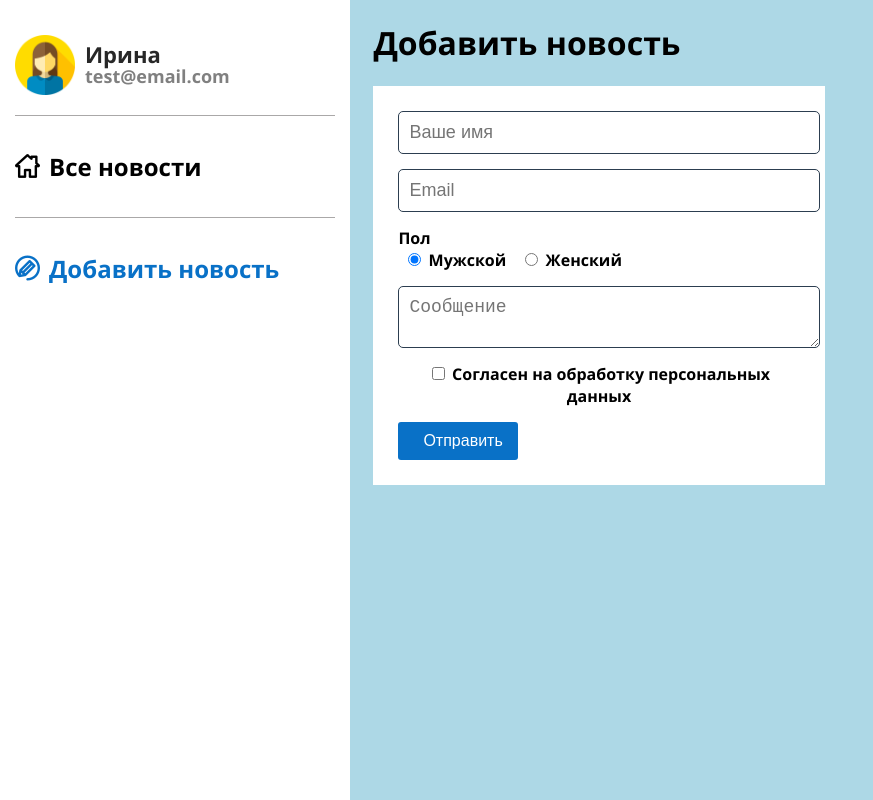
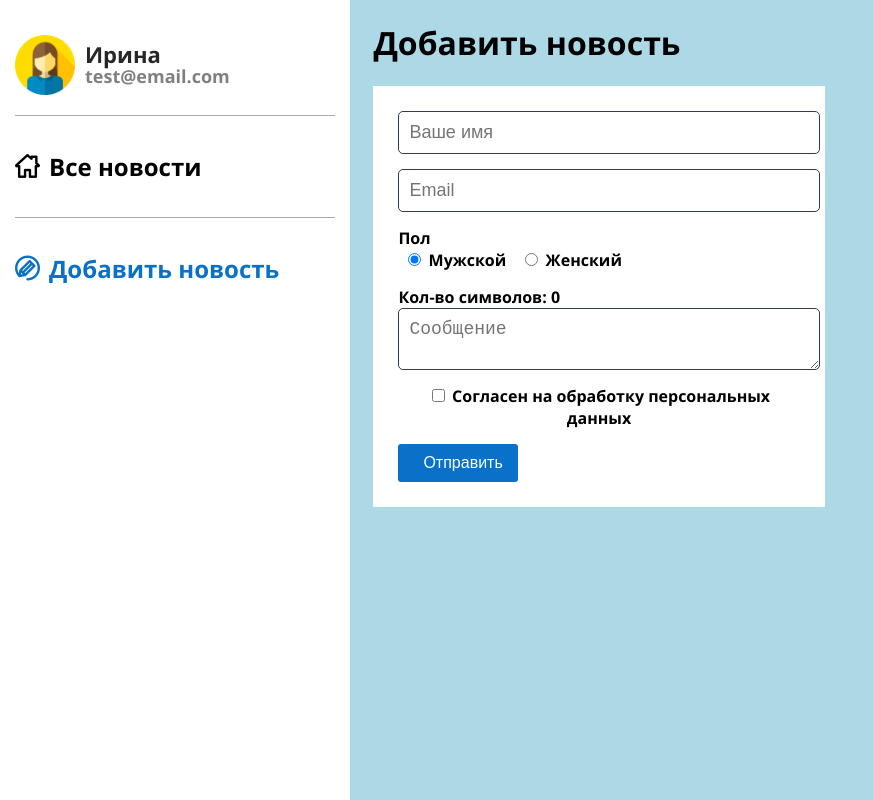
Before and after one commit to AlenaMalyukova/news-app, a Vue app: page /create in a window 1280 px wide. Shown: the whole page, without its empty margins (0-873 px from the left). Built offline with nearby package versions, Linux system fonts and the light colour scheme.

Commit message:
counter textarea

```diff
--- a/src/components/Form.vue
+++ b/src/components/Form.vue
@@ -9,7 +9,6 @@
       <UiInput v-model:value="email" placeholder="Email"/>
     </div>
 
-
     <div class="block">
       <span>Пол</span>
       <div class="radio-wrap">
@@ -18,8 +17,8 @@
       </div>
     </div>
 
-    <div class="block">
-      <UiTextArea v-model:value="message" placeholder="Сообщение"/>
+    <div class="block">Кол-во символов: {{ messageLength }}
+      <UiTextArea v-model:value="message"  placeholder="Сообщение"/>
     </div>
 
     <div class="block">
@@ -74,6 +73,11 @@ export default {
       this.gender = 'male'
       this.message = null
       this.agree = false
+    },
+  },
+  computed: {
+    messageLength() {
+      return this.message?.length || 0
     }
   }
 }
```
